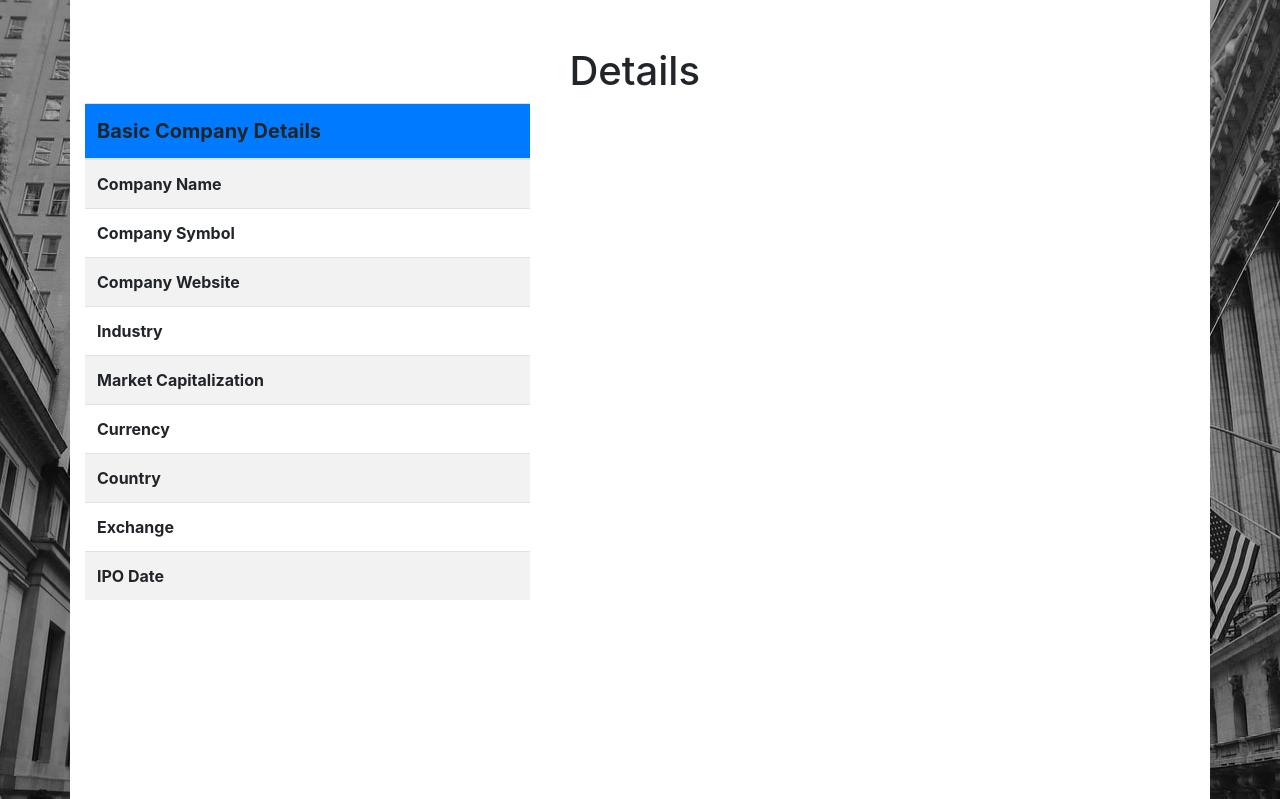
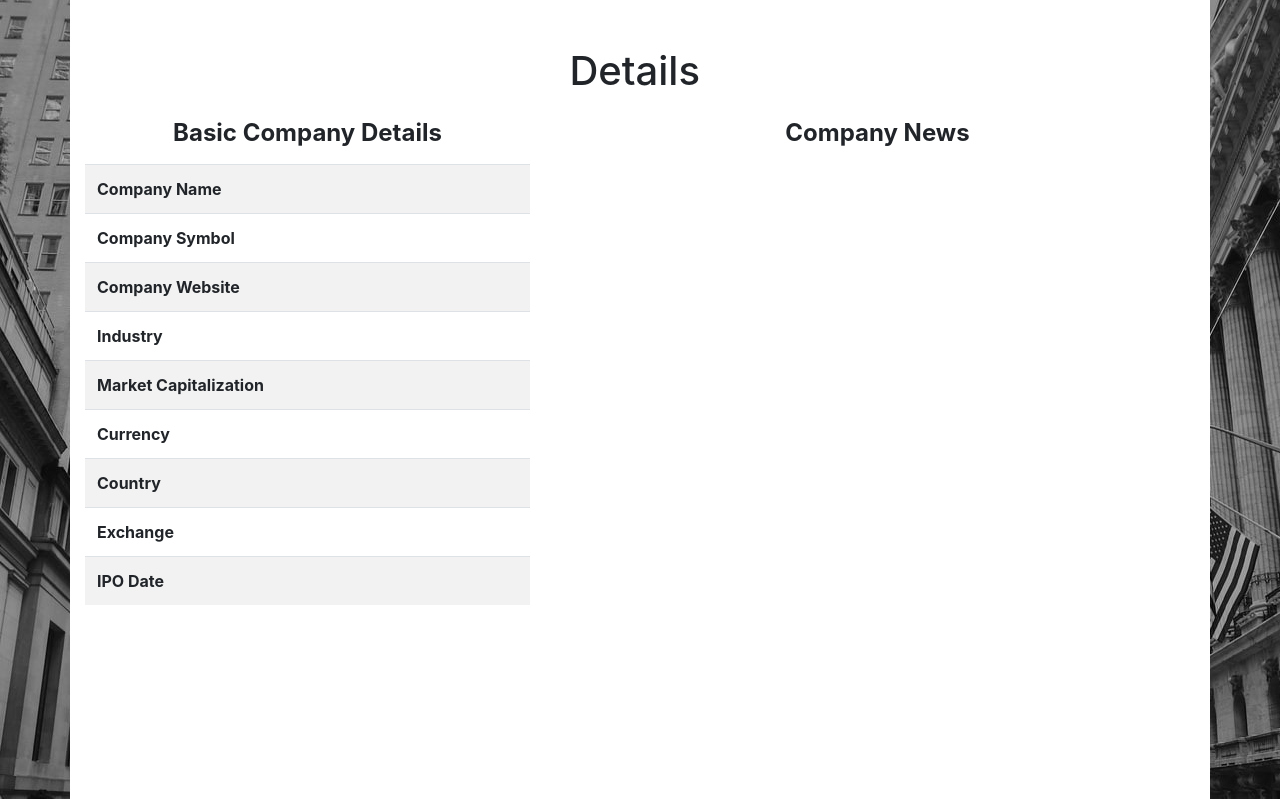
Before and after one commit to clay099/stock-tracker, a Flask app: template templates/stock/detailed_stock_view.html in a window 1280 px wide. Shown: the part 81-880 px from the top of the page. Run offline with Flask 2, Linux system fonts and the light colour scheme; the template is opened without the code that fills it, so the values that code supplies are empty; parts of the project's set-up code (start-up, migrations or seed data) failed here and were passed over; some libraries are stand-ins or nearby versions.

Commit message:
updated position

```diff
--- a/static/company_details.js
+++ b/static/company_details.js
@@ -19,8 +19,8 @@ async function companyNews() {
 
 function generateNewsHTML(newsArticle) {
 	return `
-    <div class="col mb-4">
-        <div class="card">
+    <div class="col mb-4 ">
+        <div class="card shadow-sm mb-5 bg-white rounded mx-auto">
             <img src="${newsArticle.image}" class="card-img-top" alt="Image failed to load">
             <div class="card-body">
                 <h5 class="card-title">${newsArticle.headline}</h5>
--- a/templates/stock/detailed_stock_view.html
+++ b/templates/stock/detailed_stock_view.html
@@ -4,22 +4,21 @@
 
 <h1 class="text-center" id={{ stock_symbol }}>{{ company_name }} Details <img id="logo" src="" alt=""></h1>
 <div class="row">
-    <div class="col-md-5 order-md-1 mb-4">
+    <div class="col-lg-5 order-md-1 mb-4">
+        <h4 class="text-center my-3">
+            <strong>Basic Company Details</strong>
+        </h4>
         <table class="table table-striped" id="basic-company-details-table">
-            <thead>
-                <th colspan="2" class="bg-primary">
-                    <h5 class="modal-title" id="">
-                        <strong>Basic Company Details</strong>
-                    </h5>
-                </th>
-            </thead>
             <tbody>
                 {% include 'stock/_basic_stock_details_table.html' %}
             </tbody>
         </table>
     </div>
-    <div class="col-md-7 order-md-2 mb-4">
-        <div class="row row-cols-1 row-cols-md-2" id="articles">
+    <div class="col-lg-7 order-md-2">
+        <h4 class="text-center my-3">
+            <strong>Company News</strong>
+        </h4>
+        <div class="row row-cols-1 row-cols-md-2 row-cols-lg-1 row-cols-xl-2" id="articles">
 
         </div>
     </div>
```
